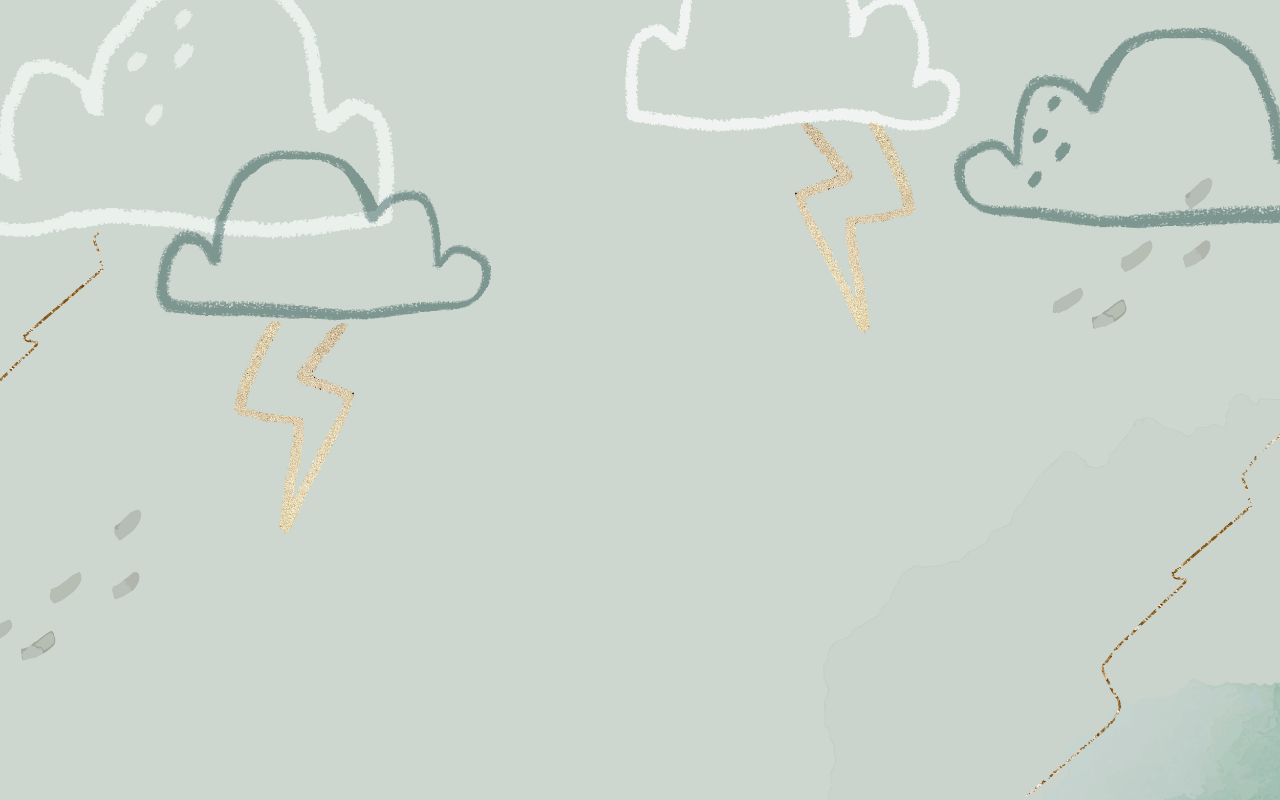
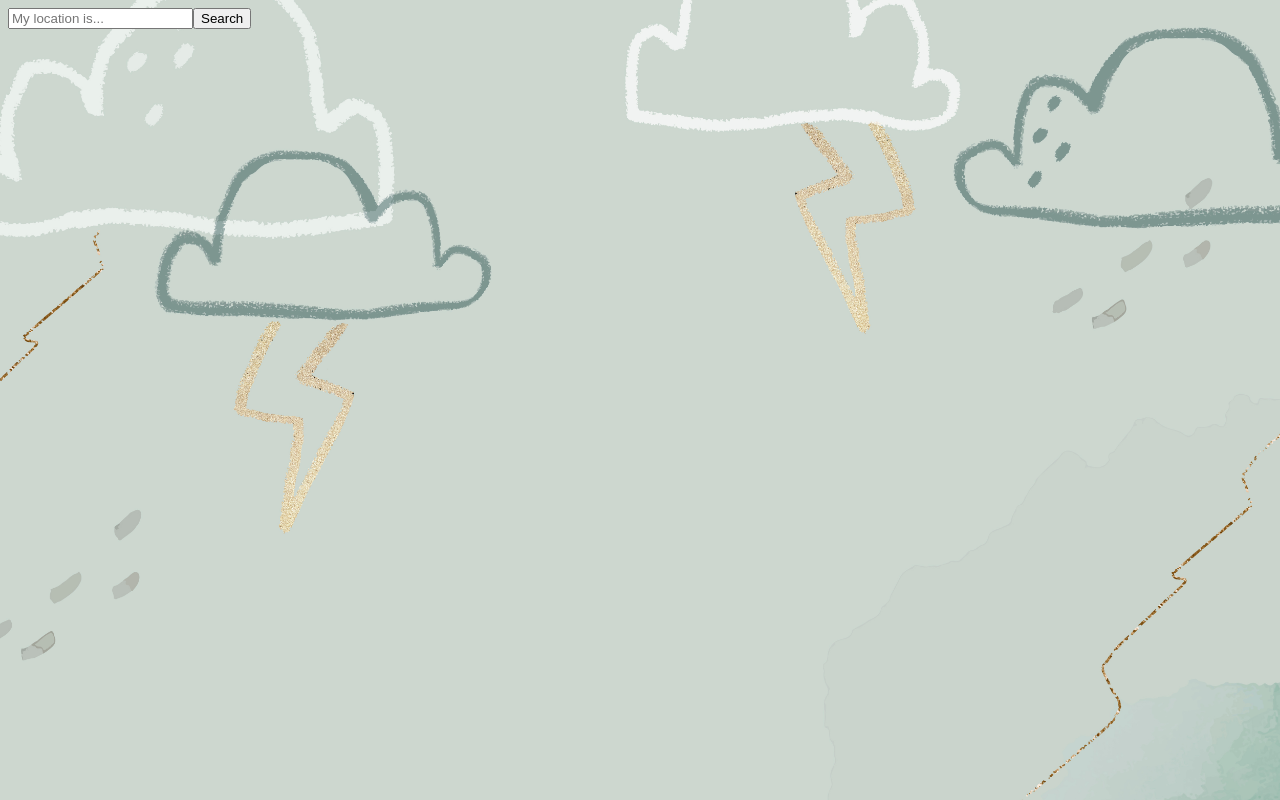
Before and after one commit to AnitaAlexieva/React-Mini-Projects, a React (Vite) app in the folder Weather-App/client/: page / in a window 1280 px wide. Built offline with nearby package versions, Linux system fonts and the light colour scheme.

Commit message:
Creare Search component

```diff
--- a/Weather-App/client/src/App.jsx
+++ b/Weather-App/client/src/App.jsx
@@ -1,9 +1,12 @@
+import Search from "./components/Search"
 
 
 function App() {
 
   return (
     <>
+
+        <Search/>
     </>
   )
 }
--- /dev/null
+++ b/Weather-App/client/src/components/Search.jsx
@@ -0,0 +1,8 @@
+export default function Search() {
+    return (
+        <div className="weather-serach">
+            <input type="text" name="search" placeholder="My location is..." />
+            <button type="submit">Search</button>
+        </div>
+    )
+}
```
